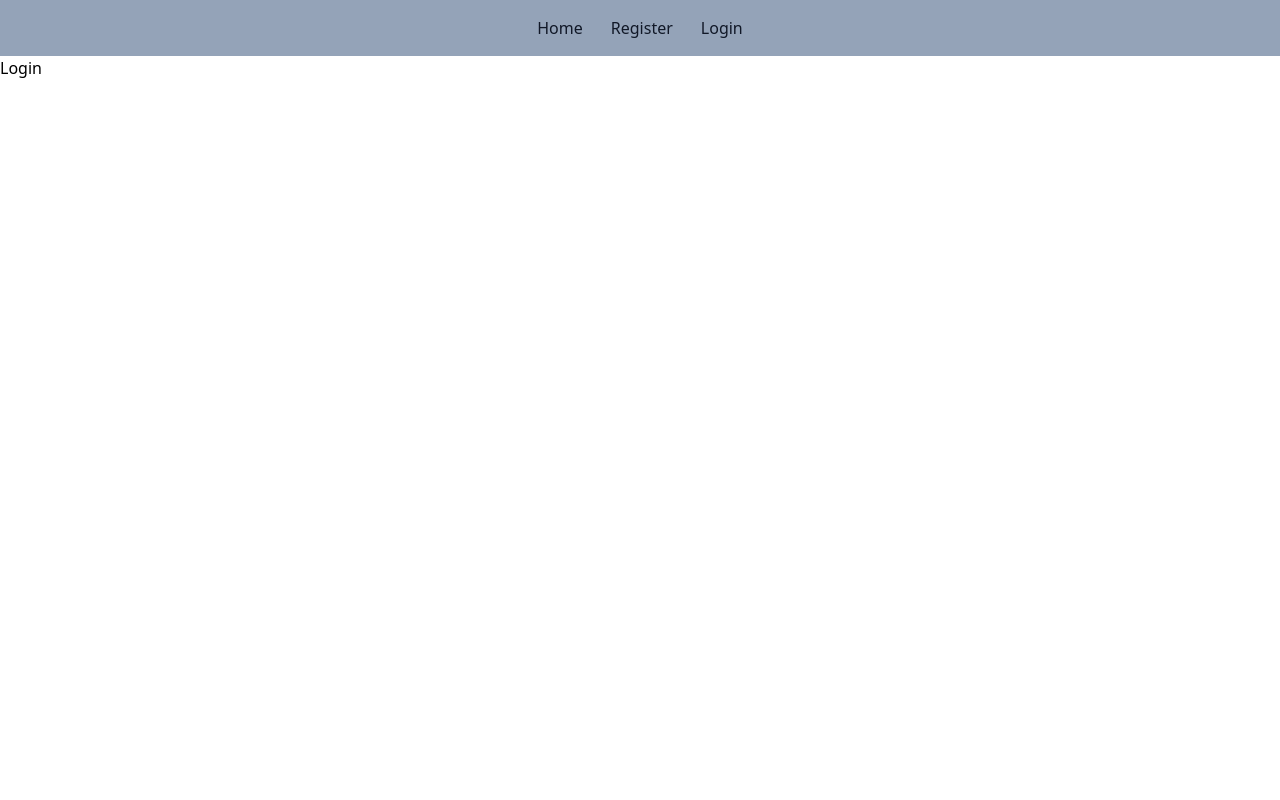
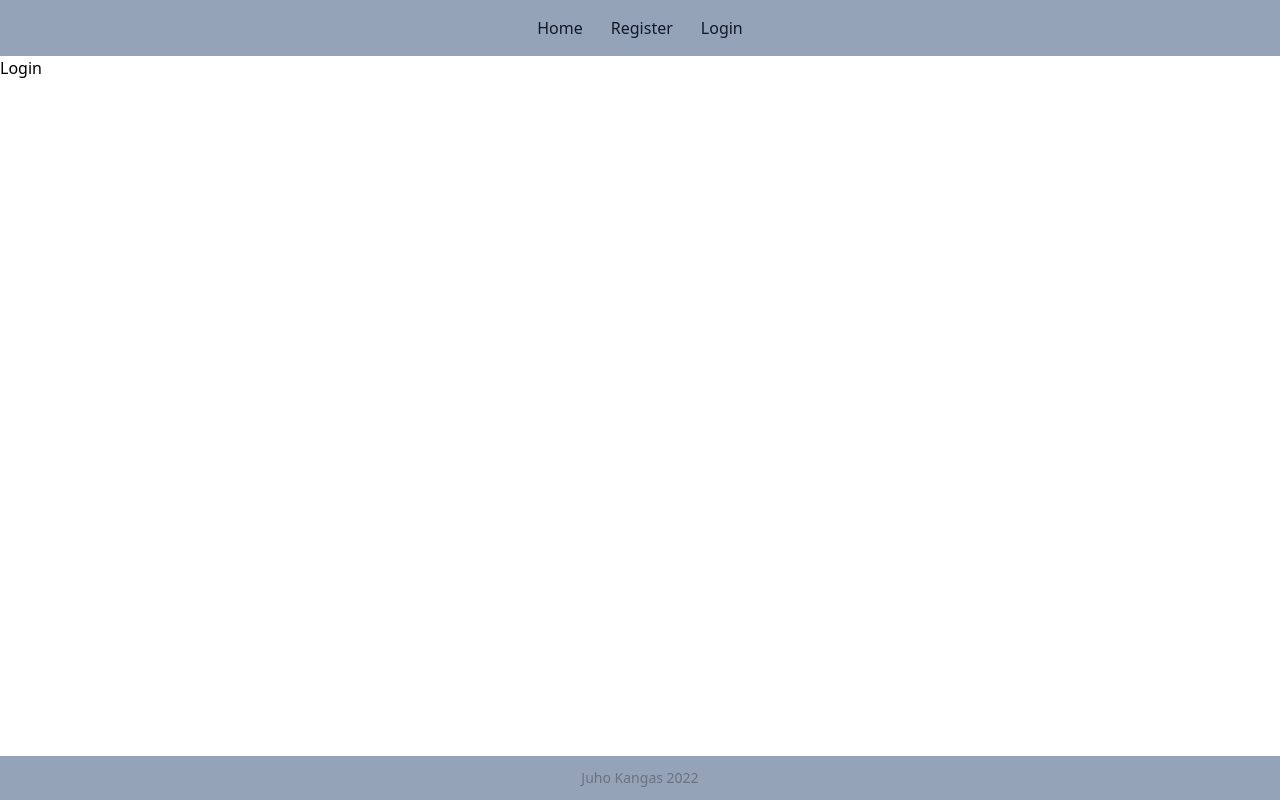
Before and after one commit to JuhoKangas/matcha, a React (Create React App) app in the folder client/: page /login in a window 1280 px wide. Built offline with nearby package versions, Linux system fonts and the light colour scheme.

Commit message:
create footer

```diff
--- a/client/src/App.js
+++ b/client/src/App.js
@@ -6,16 +6,22 @@ import Navbar from './components/Navbar'
 import Home from './routes/Home'
 import Register from './routes/Register'
 import Login from './routes/Login'
+import Footer from './components/Footer'
 
 const App = () => {
   return (
     <UsersContextProvider>
+      <div className="flex flex-col h-screen justify-between">
         <Navbar />
+        <div className="mb-auto">
           <Routes>
             <Route path="/" element={<Home />} />
             <Route path="/register" element={<Register />} />
             <Route path="/login" element={<Login />} />
           </Routes>
+        </div>
+        <Footer />
+      </div>
     </UsersContextProvider>
   )
 }
--- /dev/null
+++ b/client/src/components/Footer.js
@@ -0,0 +1,9 @@
+const Footer = () => {
+  return (
+    <div className="p-3 bg-slate-400 flex justify-center text-sm text-gray-500">
+      <p>Juho Kangas {new Date().getFullYear()}</p>
+    </div>
+  )
+}
+
+export default Footer
```
Lines whose indentation alone changed are shown as unchanged.
